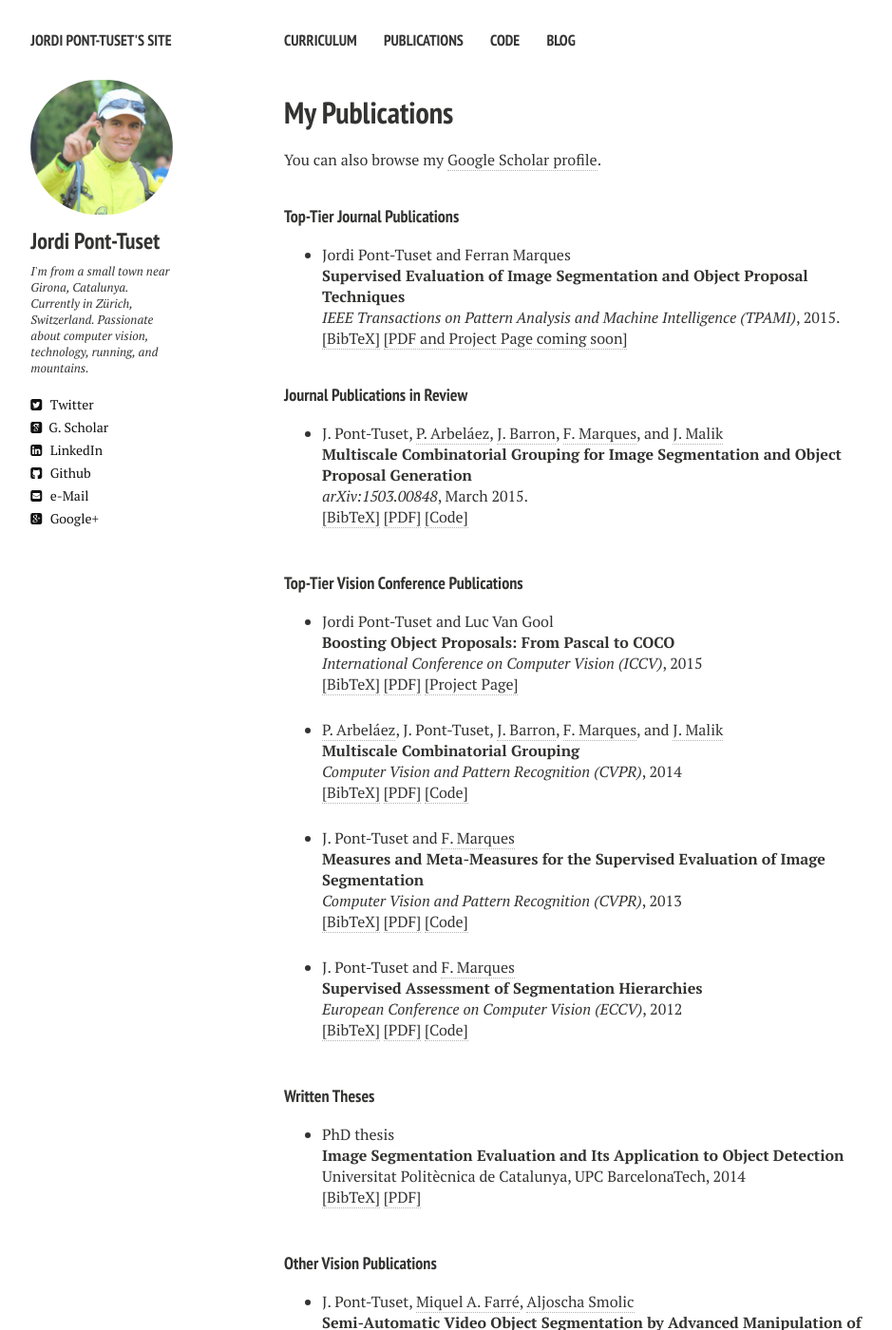
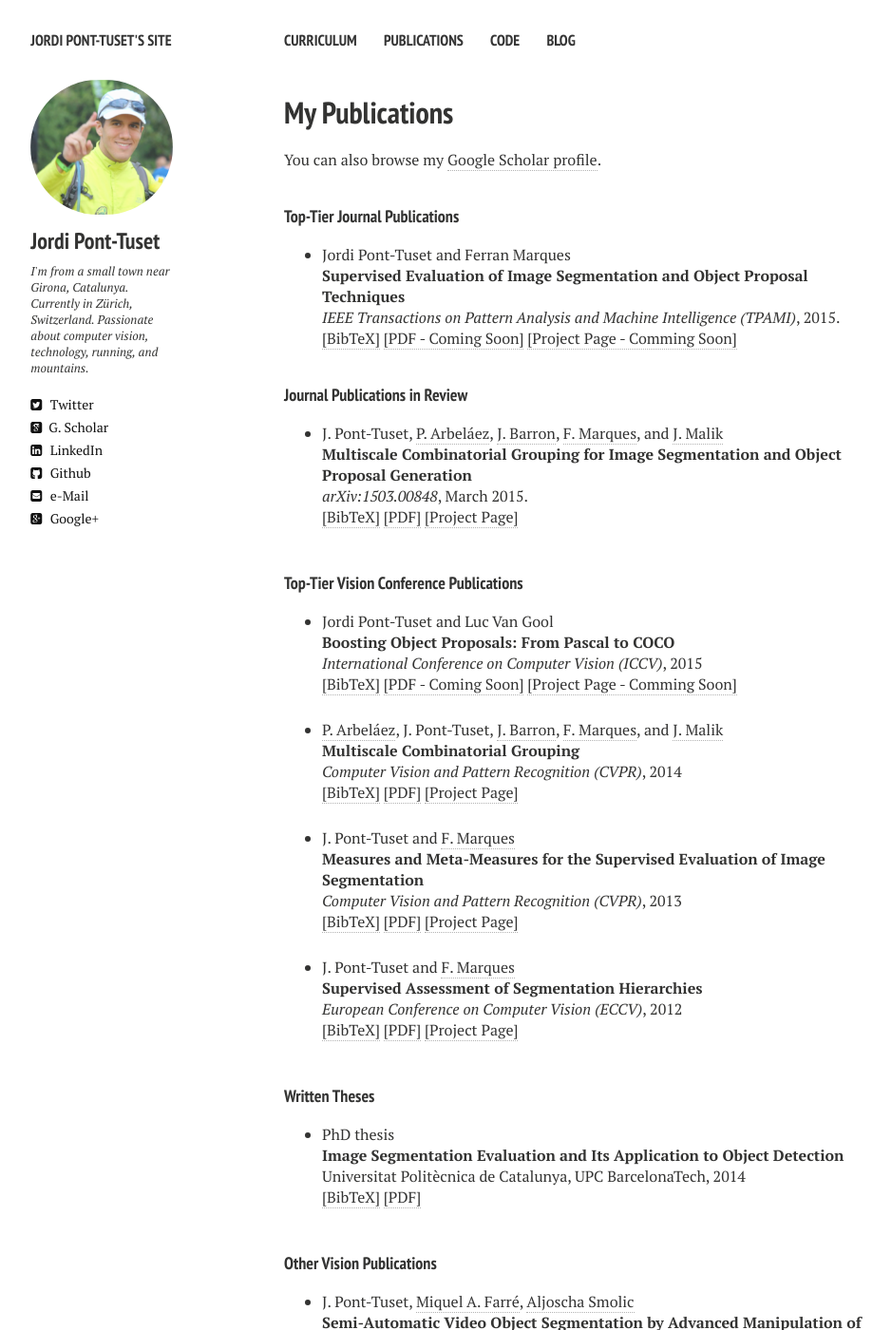
Before and after one commit to jponttuset/jponttuset.github.io, a Jekyll site: the page built from publications.md, in a window 1280 px wide and 1400 px high. Shown: the whole window at 95% size, without its empty margins (21-960 px from the left). Built offline with Jekyll 4.4.1, drawn with Linux system fonts in a browser that asks for light colours; nearby versions of some CDN libraries.

Commit message:
- Publicatins links updated

```diff
--- a/_layouts/publications.html
+++ b/_layouts/publications.html
@@ -94,8 +94,7 @@ Jordi Pont-Tuset and Ferran Marques
 
 <br />
 <a href="javascript:toggleBibtex('Pont-Tuset2015c')">[BibTeX]</a>
-<a href="#">[PDF and Project Page coming soon]</a>
-</p>
+<a href="#">[PDF - Coming Soon]</a> <a href="#">[Project Page - Comming Soon]</a>
 <div id="bib_Pont-Tuset2015c" class="bibtex noshow">
 <pre>
 @article{Pont-Tuset2015c,
@@ -128,8 +127,8 @@ Jordi Pont-Tuset and Ferran Marques
 
       <br />
       <a href="javascript:toggleBibtex('Pont-Tuset2015')">[BibTeX]</a>
-      <a href="http://arxiv.org/pdf/1503.00848v2">[PDF]</a> <a href="http://www.eecs.berkeley.edu/Research/Projects/CS/vision/grouping/mcg/">
-      [Code]</a>
+      <a href="http://arxiv.org/pdf/1503.00848v3">[PDF]</a> <a href="http://www.eecs.berkeley.edu/Research/Projects/CS/vision/grouping/mcg/">
+      [Project Page]</a>
       </p>
       <div id="bib_Pont-Tuset2015" class="bibtex noshow">
       <pre>@article{ Pont-Tuset2015,
@@ -158,8 +157,8 @@ Jordi Pont-Tuset and Luc Van Gool
 
 <br />
 <a href="javascript:toggleBibtex('Pont-Tuset2015b')">[BibTeX]</a>
-<a href="#">[PDF]</a> <a href="#">
-[Project Page]</a>
+<a href="#">[PDF - Coming Soon]</a> <a href="#">[Project Page - Comming Soon]</a>
+
 </p>
 <div id="bib_Pont-Tuset2015b" class="bibtex noshow">
 <pre>
@@ -189,7 +188,7 @@ Jordi Pont-Tuset and Luc Van Gool
       <a href="javascript:toggleBibtex('Arbelaez2014')">[BibTeX]</a>
 
       <a href="https://imatge.upc.edu/web/sites/default/files/pub/cArbelaez14.pdf">[PDF]</a> <a href="http://www.eecs.berkeley.edu/Research/Projects/CS/vision/grouping/mcg/">
-      [Code]</a>
+      [Project Page]</a>
       </p>
       <div id="bib_Arbelaez2014" class="bibtex noshow">
       <pre>@inproceedings{ Arbelaez2014,
@@ -216,7 +215,7 @@ Jordi Pont-Tuset and Luc Van Gool
       <a href="javascript:toggleBibtex('Pont-Tuset2013')">[BibTeX]</a>
 
       <a href="https://imatge.upc.edu/web/sites/default/files/pub/cPont-Tuset13.pdf">[PDF]</a> <a href="https://imatge.upc.edu/web/resources/supervised-evaluation-image-segmentation">
-      [Code]</a>
+      [Project Page]</a>
       </p>
       <div id="bib_Pont-Tuset2013" class="bibtex noshow">
       <pre>@inproceedings{ Pont-Tuset2013,
@@ -243,7 +242,7 @@ Jordi Pont-Tuset and Luc Van Gool
       <a href="javascript:toggleBibtex('Pont-Tuset2012c')">[BibTeX]</a>
 
       <a href="https://imatge.upc.edu/web/sites/default/files/pub/cPont-Tuset12.pdf">[PDF]</a> <a href="https://imatge.upc.edu/web/resources/supervised-assessment-segmentation-hierarchies">
-      [Code]</a>
+      [Project Page]</a>
       </p>
       <div id="bib_Pont-Tuset2012c" class="bibtex noshow">
       <pre>@inproceedings{ Pont-Tuset2012c,
```
